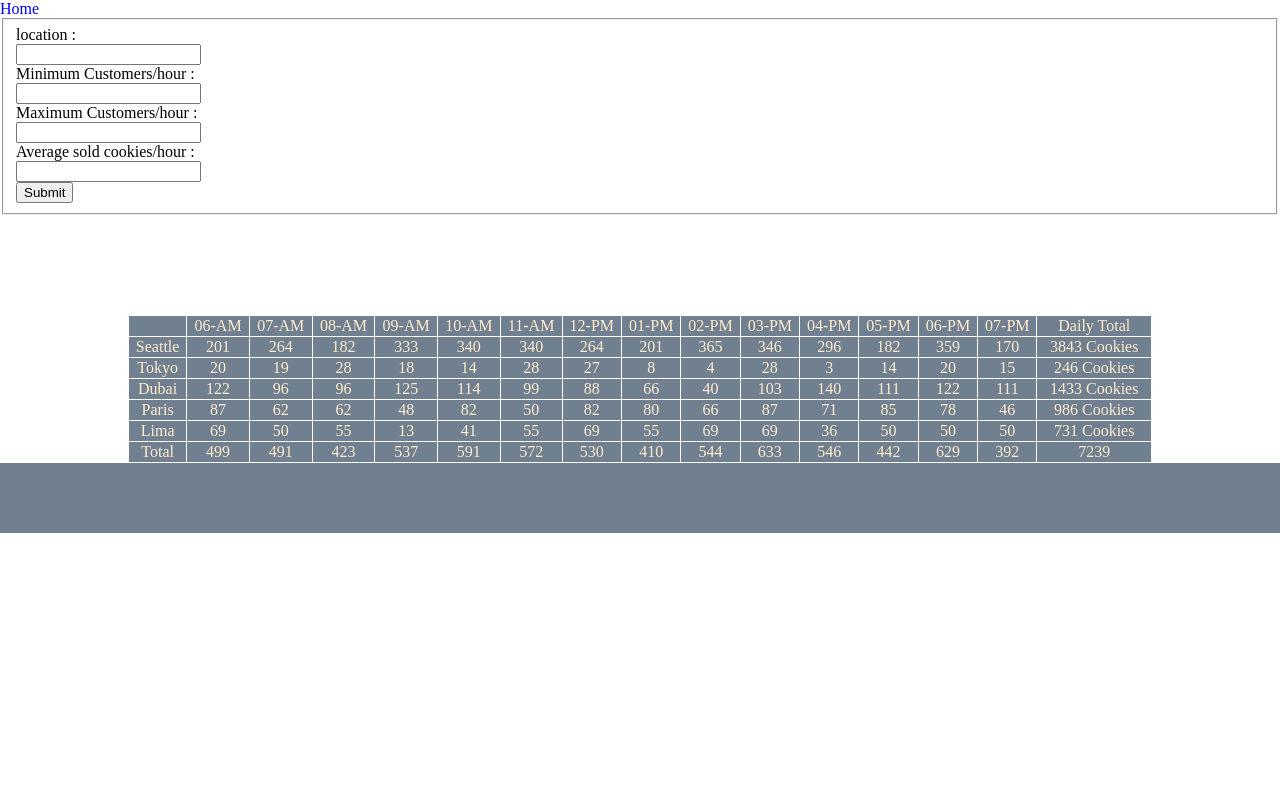
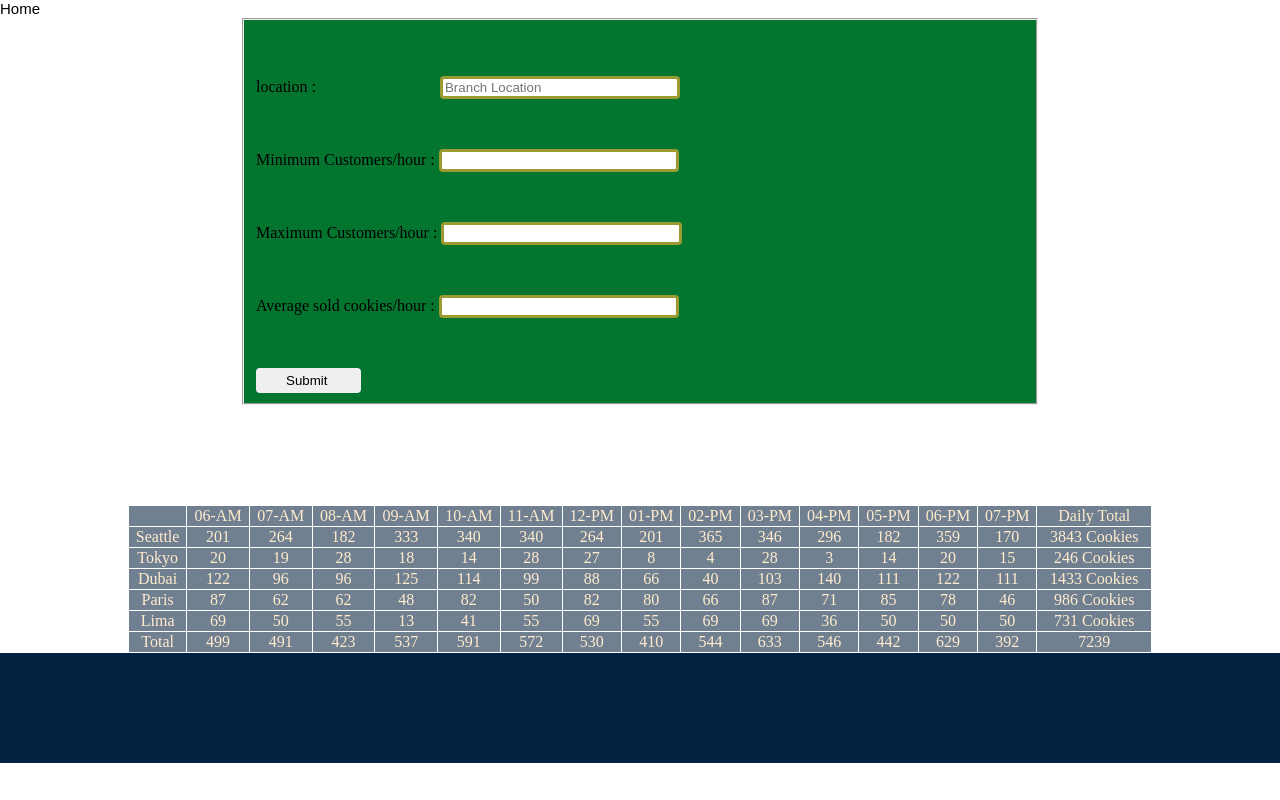
Before and after one commit to mrabdsaif/cookie-stand, a plain HTML site: page sales.html in a window 1280 px wide. Drawn offline with Linux system fonts and the light colour scheme.

Commit message:
lab10b Done

```diff
--- a/sales.html
+++ b/sales.html
@@ -20,19 +20,19 @@
             <fieldset>
 
 
-                <label for="location">location :</label><br>
-                <input type="text" name="" id="location">
+                <label for="location">location :</label>
+                <input type="text" name="" id="location" placeholder="Branch Location">
                 <br>
-                <label for="numberofcustfield">Minimum Customers/hour :</label><br>
+                <label for="numberofcustfield">Minimum Customers/hour :</label>
                 <input type="text" name="" id="numberofcustfield">
                 <br>
-                <label for="numberofmaxnumberofcustfield">Maximum Customers/hour :</label><br>
+                <label for="numberofmaxnumberofcustfield">Maximum Customers/hour :</label>
                 <input type="text" name="" id="numberofmaxnumberofcustfield">
                 <br>
-                <label for="soldcookiesfield">Average sold cookies/hour :</label><br>
+                <label for="soldcookiesfield">Average sold cookies/hour :</label>
                 <input type="text" name="" id="soldcookiesfield">
                 <br>
-                <input type="submit" name="" id="">
+                <input type="submit" name="" id="submit-but">
             </fieldset>
         </form>
         <div id="seattlesales">
--- a/style.css
+++ b/style.css
@@ -4,13 +4,13 @@ margin: 0;
 }
 
 table{
-
     border-collapse: collapse;
     width: 80%;
     text-align: center;
     margin: auto;
     margin-top: 100px;
     height: 50px;
+    font-family: 'Times New Roman', Times, serif;
 }
 tr{
     border: 1px solid blanchedalmond;
@@ -29,31 +29,28 @@ td:hover{
     background-color: black;
     color: blanchedalmond;
     text-transform: capitalize;
-    letter-spacing: 1px;
+    cursor: pointer;
 }
 a{
     text-decoration: none;
     list-style: none;
 }
 #div1{
-    background-color: rgb(110, 110, 110);
+    background-color: rgb(0, 21, 114);
 }
 nav ul {
     width: 60%;
     margin: auto;
 
 }
-nav ul:hover{
-    box-shadow: 2px 3px 3px 3px black;
-    height: 60px;
-}
 nav ul li {
-    background-color: black;
+    background-color: rgb(155, 152, 152);
     color: burlywood;
     text-decoration: none;
     display: inline-block;
-    margin-left: 10px;
-
+    margin-left: 5px;
+    cursor: pointer;
+    text-transform: capitalize;
 }
 nav ul li span{
     padding: 15px 40px;
@@ -73,13 +70,13 @@ nav ul li span:hover{
 .img1:hover{
     border-radius: 50px;
     width: 60%;
-    box-shadow: 2px 3px 6px black;
-
+    box-shadow: 1px 2px 3px black;
 }
-
 footer{
-    background-color: slategray;
+    background-color: rgb(3, 35, 66);
     height: 70px;
+    text-align: left;
+    padding: 20px;
 }
 .row{
     display: flex;
@@ -88,12 +85,43 @@ footer{
 }
 .row:hover{
     box-shadow: 2px 3px 3px black;
-
 }
 .img2{
     flex: 30%;
 }
-
 .fa-map-marker-alt{
     color: blanchedalmond;
+    margin: 10px;
 }
+header nav a {
+    color: black;
+    font: 15px  Arial, Helvetica, sans-serif;
+    text-transform: capitalize;
+
+}
+fieldset {
+    width: 60%;
+    margin: 0 auto;
+    background-color: #04752f;
+}
+form input{
+    width: 30%;
+    margin-top: 50px;
+    border: 3px solid rgb(155, 155, 49);
+    border-radius: 4px;
+}
+#submit-but{
+    width: 10%;
+    padding: 5px 75px 5px 30px;
+    text-align: center;
+    cursor: pointer;
+    border: none;
+}
+#submit-but:hover{
+    background-color: teal;
+}
+#location{
+    margin-left: 120px;
+    color: white;
+
+}
```
Also changed, not shown: index.html (+3 -1 lines).
